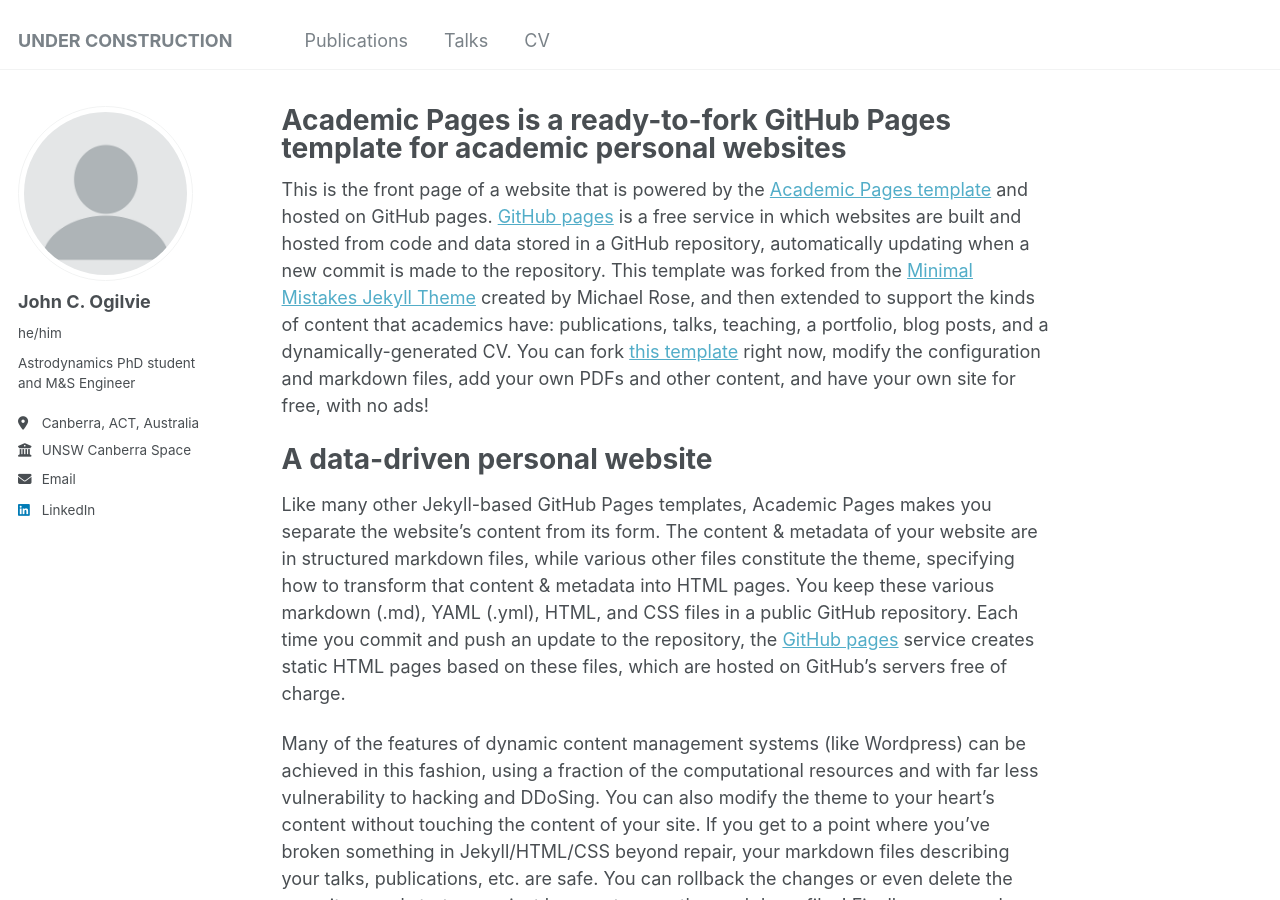
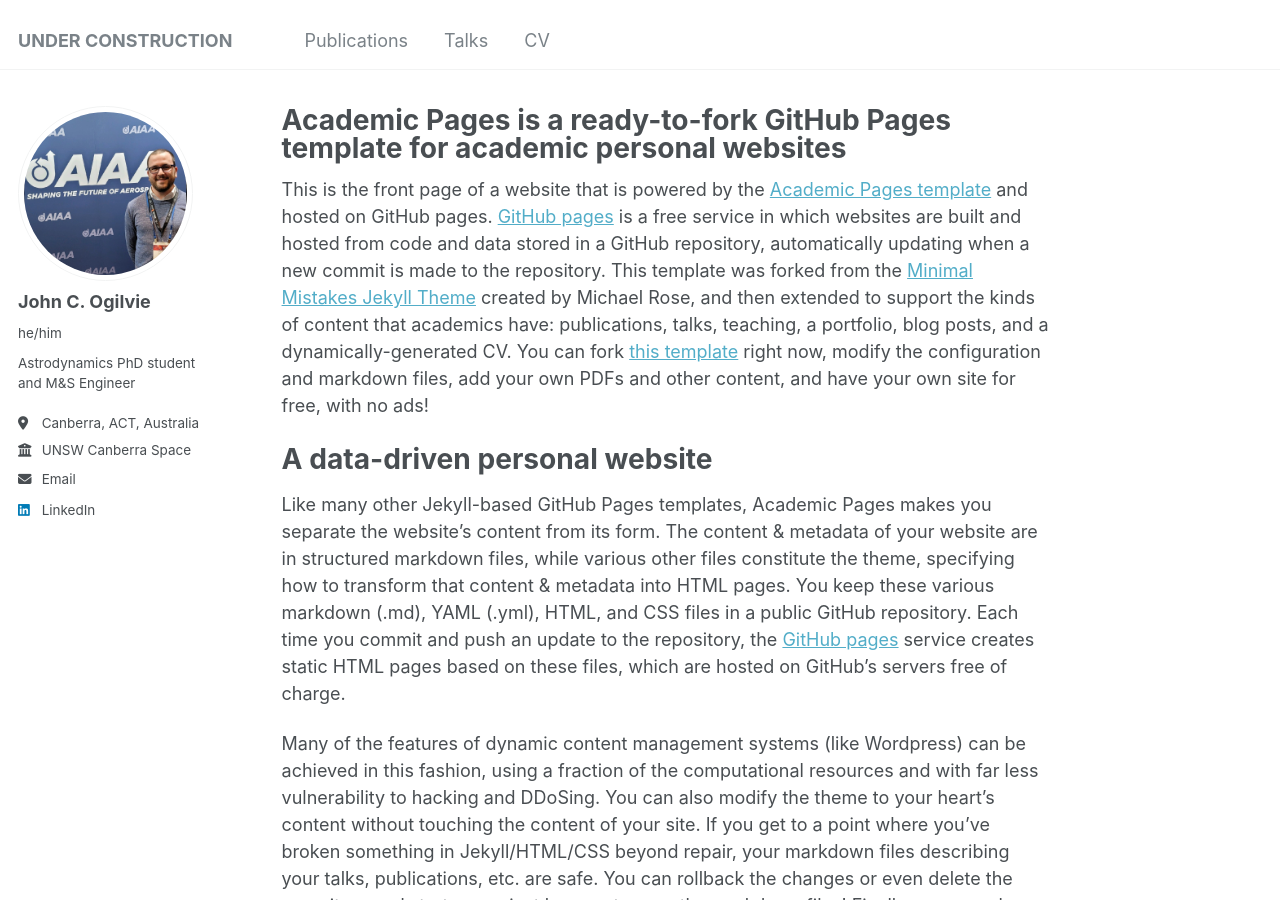
Before and after one commit to JohnCOgilvie/johncogilvie.github.io, a Jekyll site: the page built from _pages/about.md, in a window 1280 px wide and 900 px high. Built offline with Jekyll 4.4.1, drawn with Linux system fonts in a browser that asks for light colours.

Commit message:
Update _config.yml

```diff
--- a/_config.yml
+++ b/_config.yml
@@ -21,7 +21,7 @@ repository               : "JohnCOgilvie/johncogilvie.github.io"
 #               Additional customization can be done by editing /_includes/author-profile.html
 author:
   # Biographic information
-  avatar           : "profile.png"
+  avatar           : "AIAA Photo.jpg"
   name             : "John C. Ogilvie"
   pronouns         : "he/him"
   bio              : "Astrodynamics PhD student and M&S Engineer"
```
